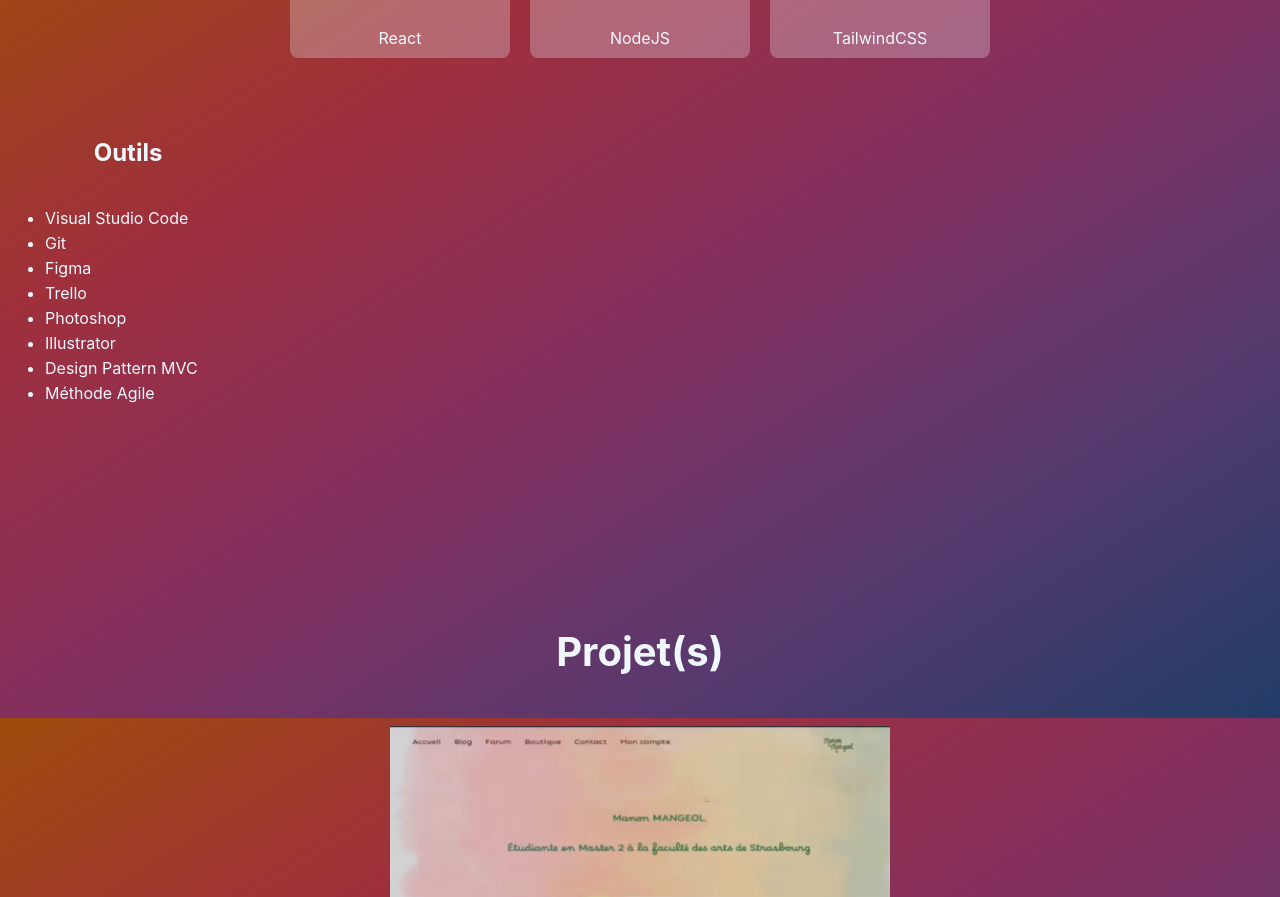
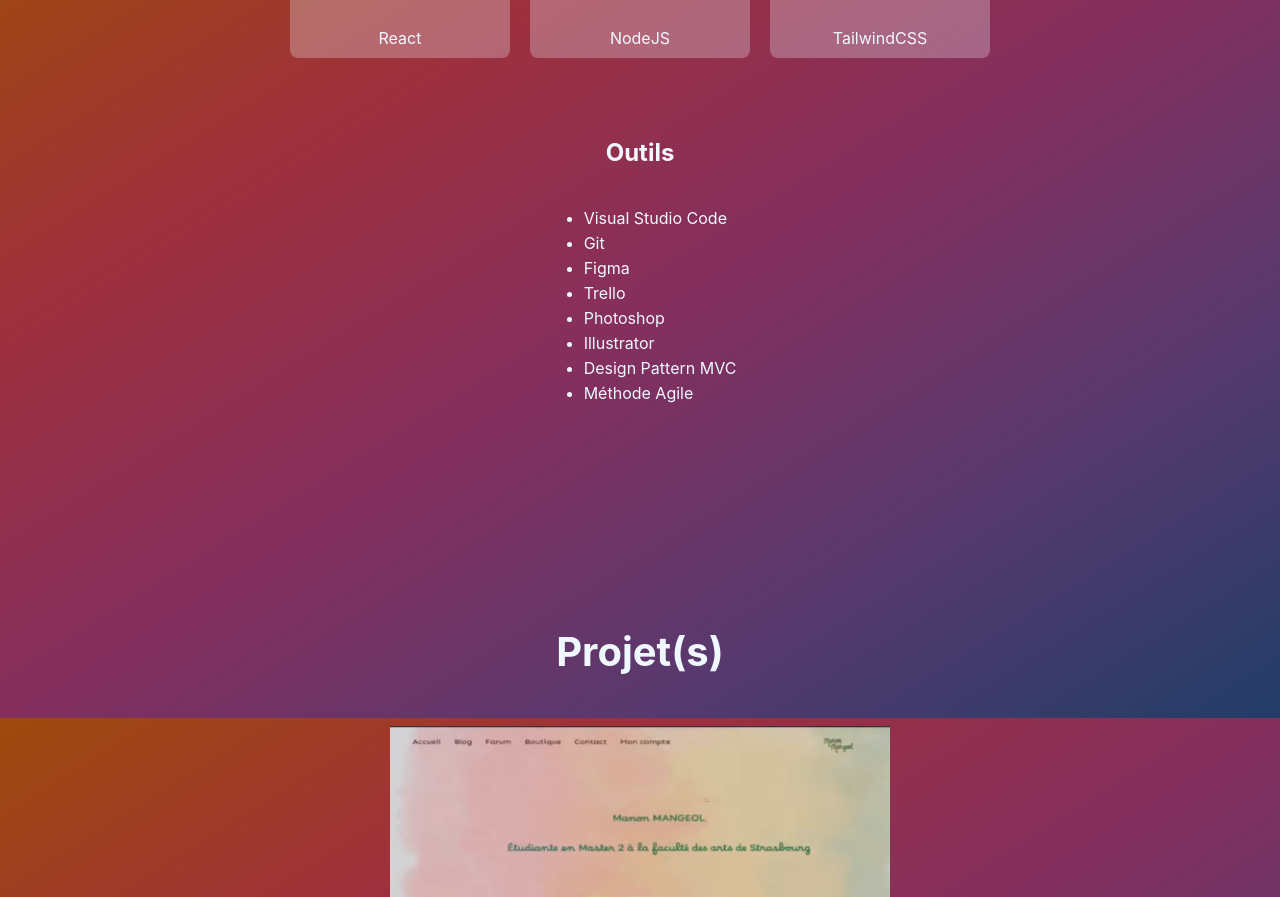
Before and after one commit to AnotheerDev/mon-portfolio, a React (Create React App) app: page / in a window 1280 px wide. Shown: the part 2482-3379 px from the top of the page. Built offline with nearby package versions, Linux system fonts and the light colour scheme; a web font is replaced by a local one.

Commit message:
Update class name in Resume component

```diff
--- a/src/components/Resume/Resume.jsx
+++ b/src/components/Resume/Resume.jsx
@@ -111,7 +111,7 @@ const Resume = () => {
         </div>
       </div>
 
-      <div className="outils">
+      <div className="outils-cv">
         <h2>Outils</h2>
         <ul>
           {outils.map((outil, index) => (
```
